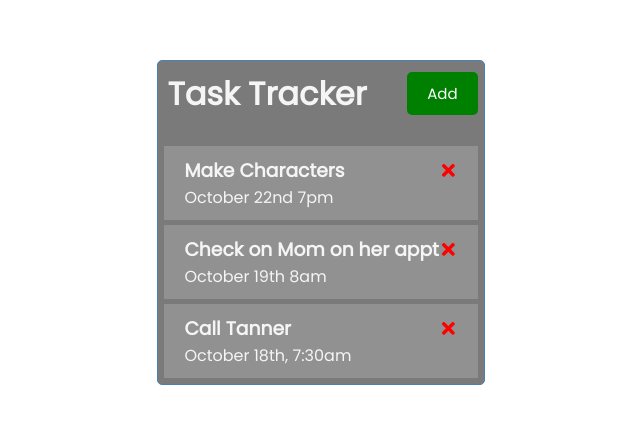
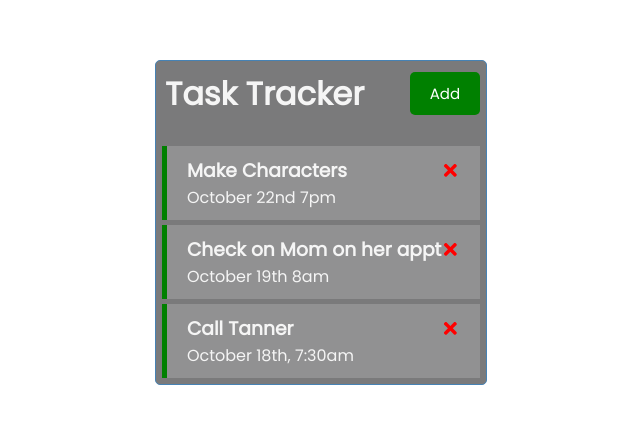
Before and after one commit to mapstonepark/task-tracker, a React (Create React App) app: page / in a window 1280 px wide. Shown: the part 178-602 px from the top of the page, without its empty margins (319-959 px from the left). Built offline with nearby package versions, Linux system fonts and the light colour scheme.

Commit message:
added classname to reminder for css to hook on

```diff
--- a/src/App.js
+++ b/src/App.js
@@ -36,9 +36,9 @@
 // Toggle Reminder
 const toggleReminder = (id) => {
   console.log(id)
-  // setTasks(tasks.map((task)=>
-  // task.id === id ?
-  //  {...task, reminder:!task.reminder } : task))
+  setTasks(tasks.map((task)=>
+  task.id === id ?
+   {...task, reminder:!task.reminder } : task))
 }
   return (
     <div className="container">
--- a/src/components/Task.js
+++ b/src/components/Task.js
@@ -2,7 +2,7 @@
 
 const Task = ({ task, onDelete, onToggle}) => {
   return (
-    <div className='task' onDoubleClick={() =>
+    <div className={`task ${task.reminder ? 'reminder' : ''}`} onDoubleClick={() =>
     onToggle(task.id)}>
         <h3>{task.text}
         <FaTimes style={{ color: 'red', cursor: 'pointer'}}
```
